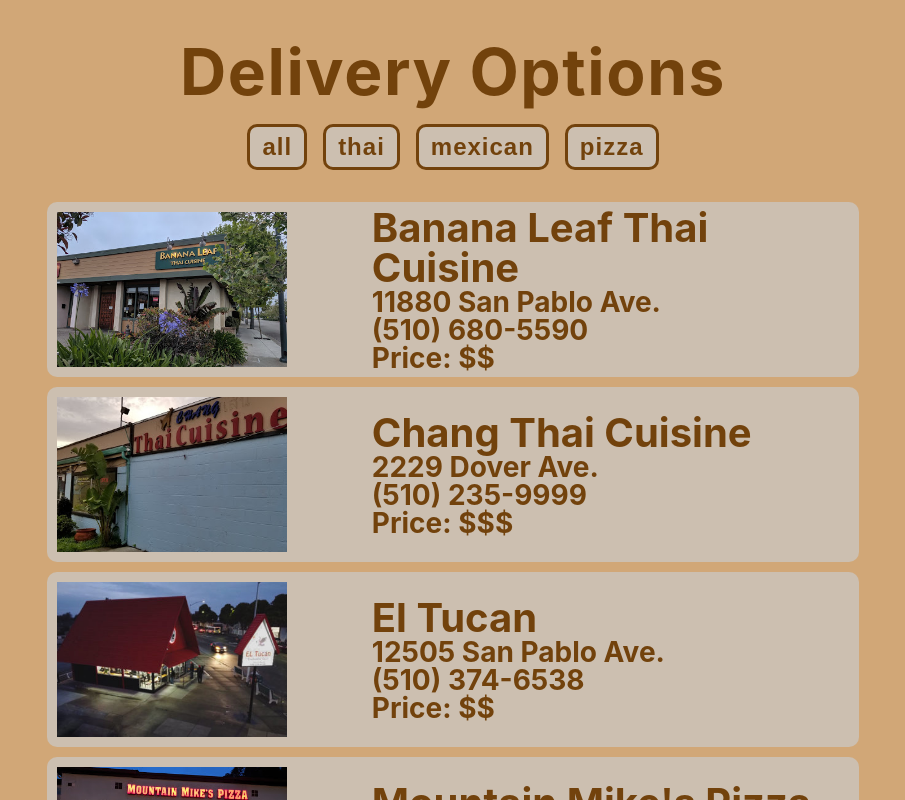
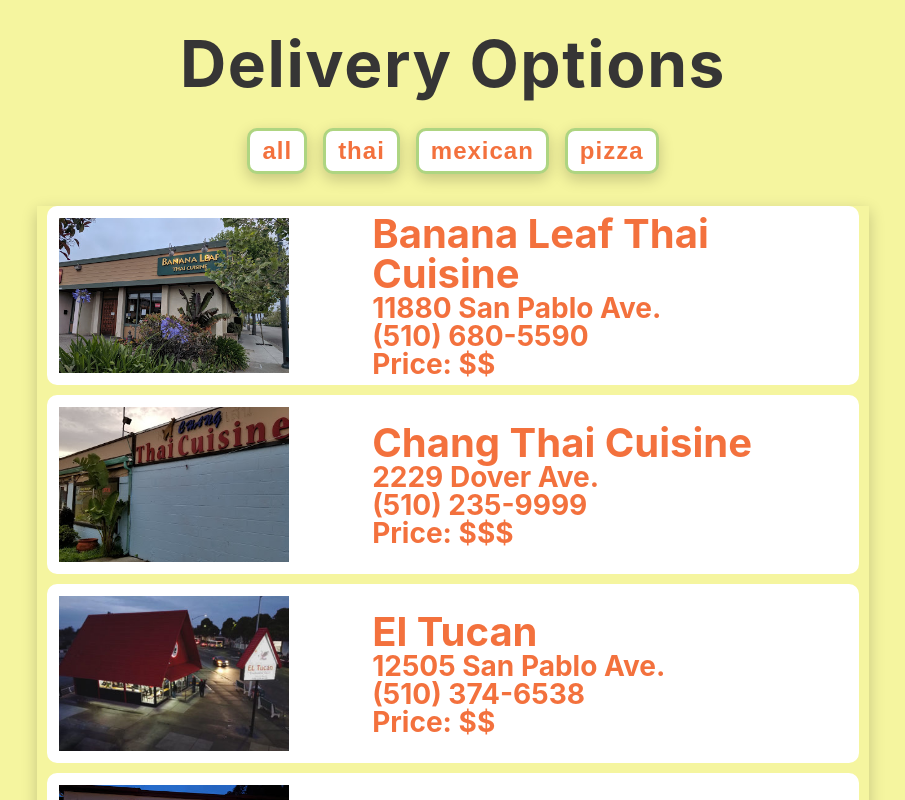
Before and after one commit to LisaTrevis/react-basic-delivery-options, a React (Create React App) app: page / in a window 1280 px wide. Shown: the top 800 px of the page, without its empty margins (187-1092 px from the left). Built offline with nearby package versions, Linux system fonts and the light colour scheme.

Commit message:
CSS updates

```diff
--- a/src/index.css
+++ b/src/index.css
@@ -5,9 +5,15 @@
 */
 
 :root {
-  --proj-clr1: rgb(114, 66, 12);
-  --proj-clr2: rgb(209, 167, 119);
-  --proj-clr3: rgb(204, 191, 176);
+  --proj-clr1: #f3713d;
+  --proj-clr2: rgb(245, 245, 159);
+  --proj-clr3: white;
+  --proj-btn-outline: #aed581;
+  --transition: all 0.1s linear;
+  --spacing: 0.1rem;
+  --radius: 0.25rem;
+  --light-shadow: 0 5px 15px rgba(0, 0, 0, 0.1);
+  --dark-shadow: 0 5px 15px rgba(0, 0, 0, 0.2);
 }
 
 /*
@@ -40,6 +46,103 @@
   text-decoration: none;
 }
 
+/*  global classes */
+
+/* section */
+section {
+  width: 60vw;
+  margin: 0 auto;
+  max-width: 1170px;
+}
+
+/*
+===============
+Delivery Options
+===============
+*/
+
+body {
+  background: var(--proj-clr2);
+}
+
+h1,
+h2,
+h3 {
+  color: var(--proj-clr1);
+}
+h1 {
+  color: rgb(54, 53, 53);
+  letter-spacing: 0.1rem;
+  line-height: 1.25;
+  margin: 2rem auto;
+  text-align: center;
+}
+
+.category-btns {
+  margin-bottom: 2rem;
+  display: flex;
+  justify-content: center;
+}
+
+.filter-btn {
+  border: 3px solid var(--proj-btn-outline);
+  font-size: 1.5rem;
+  font-weight: bold;
+  margin: 0 0.5rem;
+  letter-spacing: 1px;
+  padding: 0.375rem 0.75rem;
+  background: var(--proj-clr3);
+  color: var(--proj-clr1);
+  border-radius: 10px;
+  transition: var(--transition);
+  box-shadow: var(--dark-shadow);
+}
+
+.filter-btn:hover {
+  border: 3px solid var(--proj-btn-outline);
+  font-size: 1.5rem;
+  font-weight: bold;
+  margin: 0 0.5rem;
+  letter-spacing: 1px;
+  padding: 0.375rem 0.75rem;
+  background: var(--proj-clr1);
+  color: var(--proj-clr3);
+  border-radius: 10px;
+}
+
+.restaurant-list {
+  background: var(--proj-clr2);
+  box-shadow: var(--dark-shadow);
+}
+
+.locations {
+  border: 2px solid white;
+  border-radius: 10px;
+  background: var(--proj-clr3);
+  display: flex;
+  justify-content: space-between;
+  align-items: center;
+  margin: 10px;
+  transition: var(--transition);
+  /* flex-wrap: wrap; */
+}
+
+.locations:hover {
+  border: 3px solid var(--proj-clr1);
+}
+
+.location-info {
+  box-sizing: border-box;
+  width: 60%;
+}
+
+img {
+  width: 250px;
+  height: 175px;
+  padding: 10px;
+  object-fit: cover;
+}
+
 @media screen and (min-width: 800px) {
   h1 {
     font-size: 4rem;
@@ -62,13 +165,6 @@
   h4 {
     line-height: 1;
   }
-} /*  global classes */
-
-/* section */
-section {
-  width: 60vw;
-  margin: 0 auto;
-  max-width: 1170px;
 }
 
 @media screen and (min-width: 992px) {
@@ -76,71 +172,3 @@
     width: 65vw;
   }
 }
-
-/*
-===============
-Delivery Options
-===============
-*/
-
-body {
-  background: var(--proj-clr2);
-}
-
-h1,
-h2,
-h3 {
-  color: var(--proj-clr1);
-}
-h1 {
-  color: var(--proj-clr1);
-  letter-spacing: 0.1rem;
-  line-height: 1.25;
-  margin-bottom: 0.75rem;
-  margin-top: 2rem;
-  text-align: center;
-}
-
-.category-btns {
-  margin-bottom: 2rem;
-  display: flex;
-  justify-content: center;
-}
-
-.filter-btn {
-  border: 3px solid rgb(114, 66, 12);
-  font-size: 1.5rem;
-  font-weight: bold;
-  margin: 0 0.5rem;
-  letter-spacing: 1px;
-  padding: 0.375rem 0.75rem;
-  background: var(--proj-clr3);
-  color: var(--proj-clr1);
-  border-radius: 10px;
-}
-
-.restaurant-list {
-  background: var(--proj-clr2);
-}
-
-.locations {
-  border: 5px solid var(--proj-clr);
-  border-radius: 10px;
-  background: rgb(204, 191, 176);
-  display: flex;
-  justify-content: space-between;
-  align-items: center;
-  margin: 10px;
-}
-
-.location-info {
-  box-sizing: border-box;
-  width: 60%;
-}
-
-img {
-  width: 250px;
-  height: 175px;
-  padding: 10px;
-  object-fit: cover;
-}
```
Also changed, not shown: 1 other file (tests, documents, lock files or other folders).
